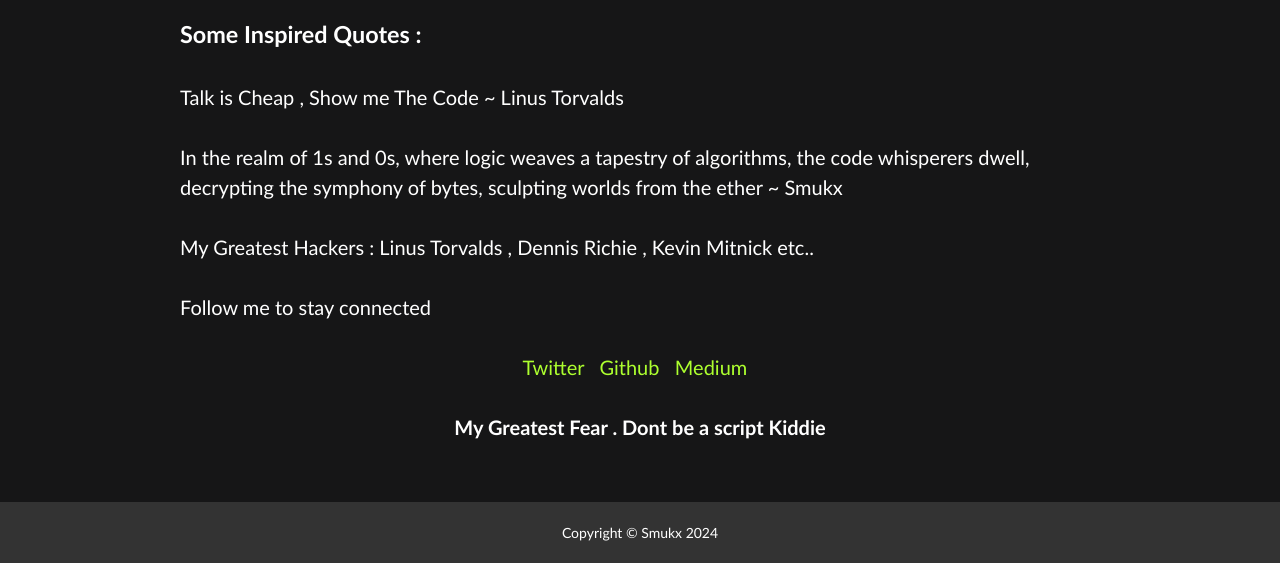
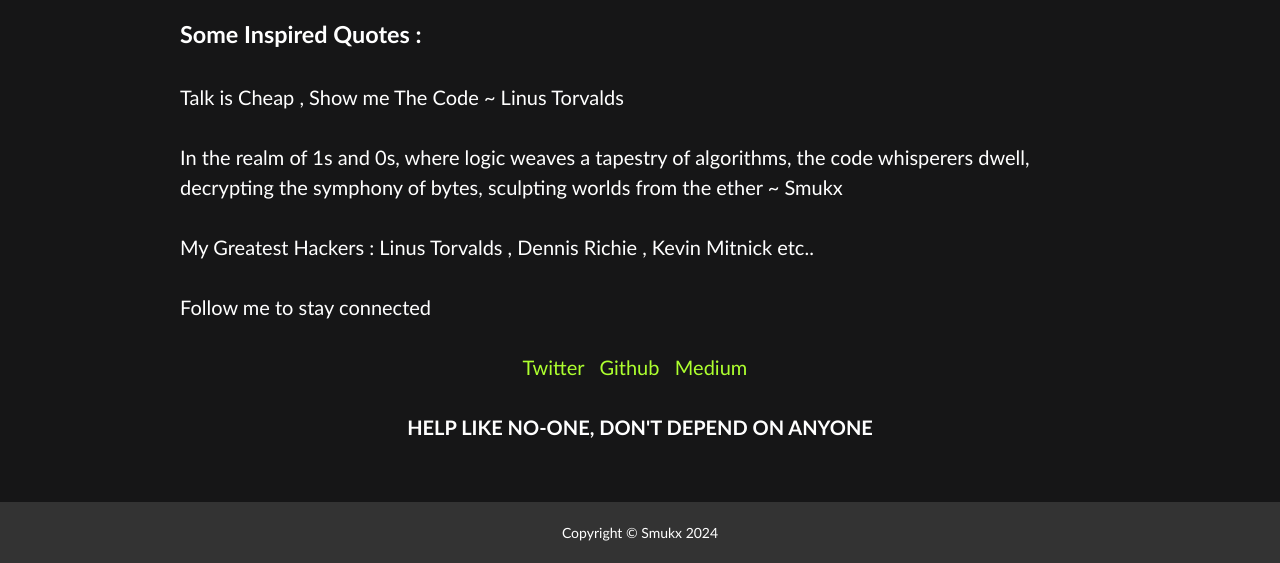
Before and after one commit to smukx/smukx.github.io, a plain HTML site: page about.html in a window 1280 px wide. Shown: the part 399-962 px from the top of the page. Drawn offline with Linux system fonts and the light colour scheme.

Commit message:
Update about.html

```diff
--- a/about.html
+++ b/about.html
@@ -46,7 +46,7 @@
         <a href="https://smukx.medium.com/" target="_blank" style="color:greenyellow;"> Medium</a> &nbsp;
       </center>
       <br>
-        <h4><center>My Greatest Fear . Dont be a script Kiddie</center>
+        <h4><center>HELP LIKE NO-ONE, DON'T DEPEND ON ANYONE</center>
     </article>
     </main>
     <footer>
```
